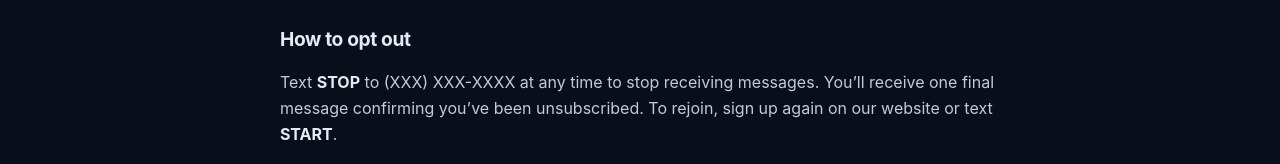
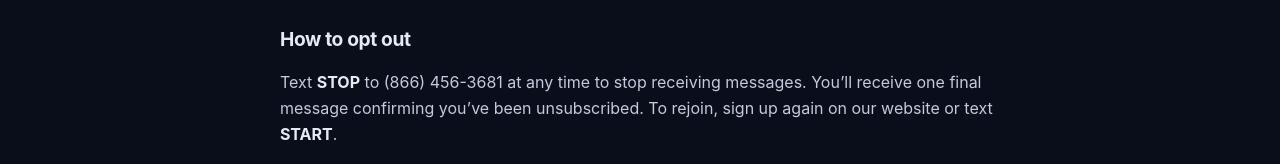
Before and after one commit to lancehenry/bellio-site, a Next.js app: page /terms in a window 1280 px wide. Shown: the part 788-952 px from the top of the page. Built offline with nearby package versions, Linux system fonts and the light colour scheme.

Commit message:
Updated config file

```diff
--- a/site.config.js
+++ b/site.config.js
@@ -11,7 +11,7 @@ const site = {
   // State whose laws govern the terms.
   governingState: "Kansas",
   // Fill in once Twilio gives you the number.
-  smsNumber: "(XXX) XXX-XXXX",
+  smsNumber: "(866) 456-3681",
   lastUpdated: "November 7, 2026",
 };
 
```
